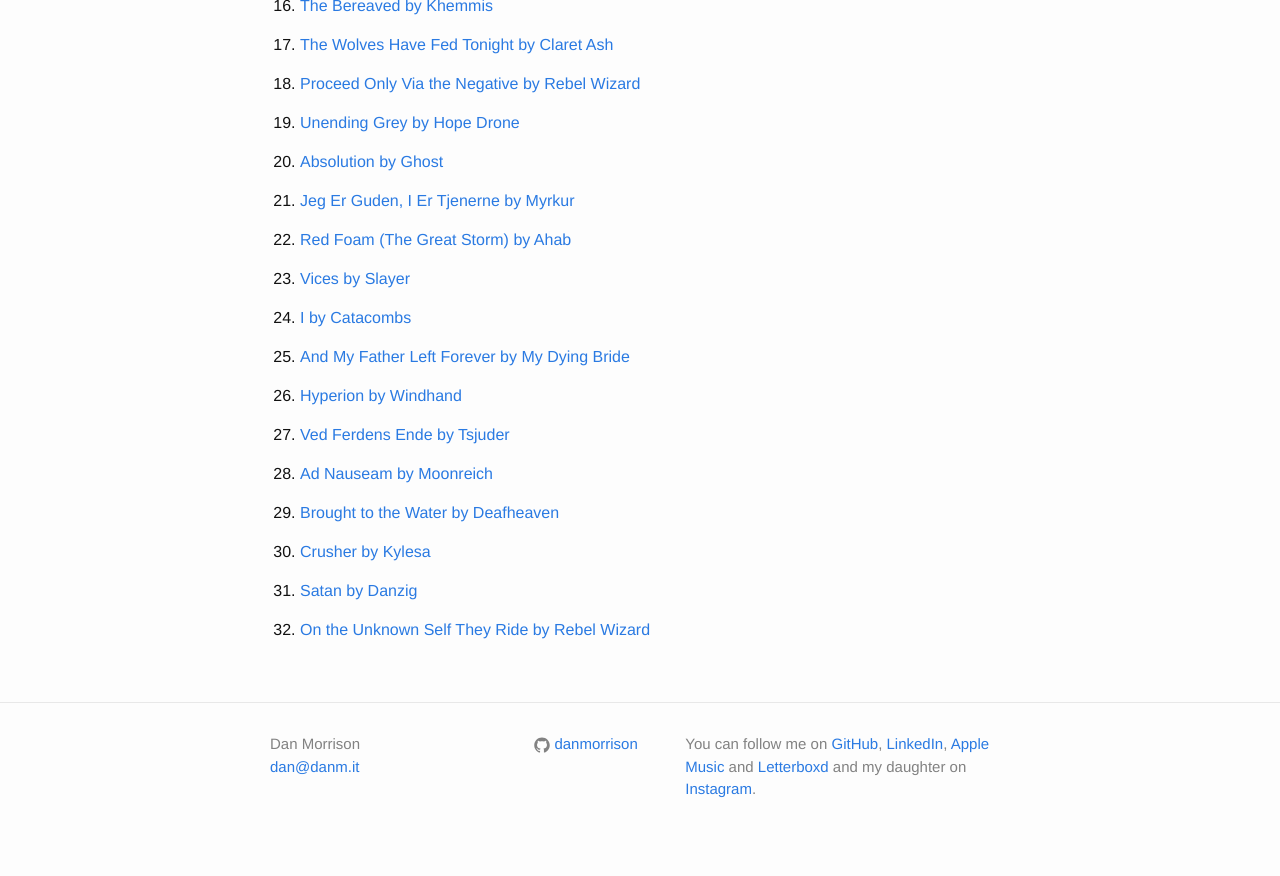
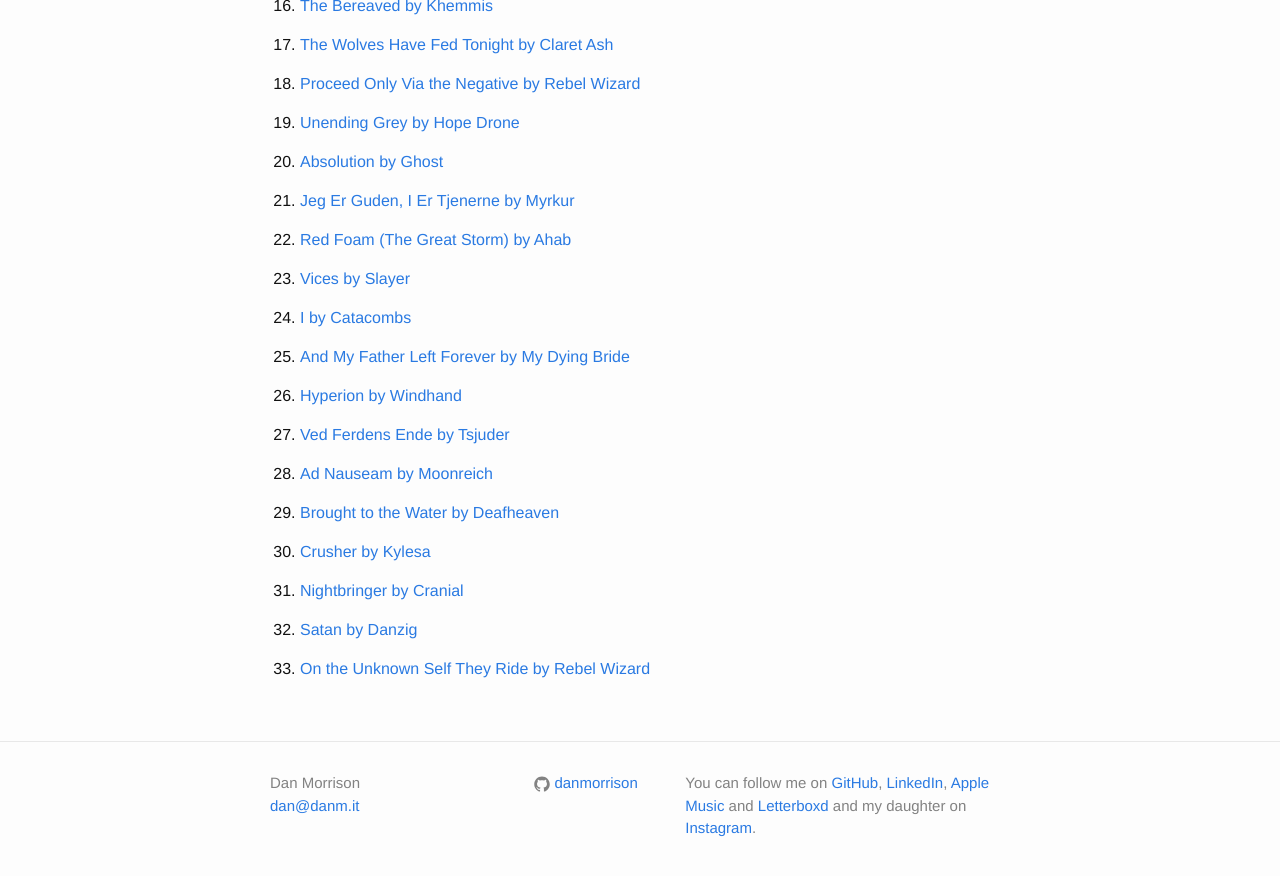
Before and after one commit to danmorrison/danmorrison.github.io, a Jekyll site: the page built from _posts/2016-11-11-metal-2015.md, in a window 1280 px wide and 900 px high, scrolled down 869 px. Shown: the top 876 px of the window. Built offline with Jekyll 4.4.1, drawn with Linux system fonts in a browser that asks for light colours.

Commit message:
Add Nightbringer

```diff
--- a/_posts/2016-11-11-metal-2015.md
+++ b/_posts/2016-11-11-metal-2015.md
@@ -40,5 +40,6 @@
 1. <!-- 2015-09-19 --> [Ad Nauseam by Moonreich](https://music.apple.com/album/id1027433870?i=1027434483)
 1. <!-- 2015-10-02 --> [Brought to the Water by Deafheaven](https://itun.es/au/exa98?i=1022625621)
 1. <!-- 2015-10-02 --> [Crusher by Kylesa](https://music.apple.com/album/id1022827496?i=1022827498)
+1. <!-- 2015-11-27 --> [Nightbringer by Cranial](https://music.apple.com/album/1075682613?i=1075683071)
 1. <!-- 2015-11-27 --> [Satan by Danzig](https://music.apple.com/album/id1049822997?i=1049823781)
 1. <!-- 2015-12-11 --> [On the Unknown Self They Ride by Rebel Wizard](https://music.apple.com/album/id1071729663?i=1071729667)
```
